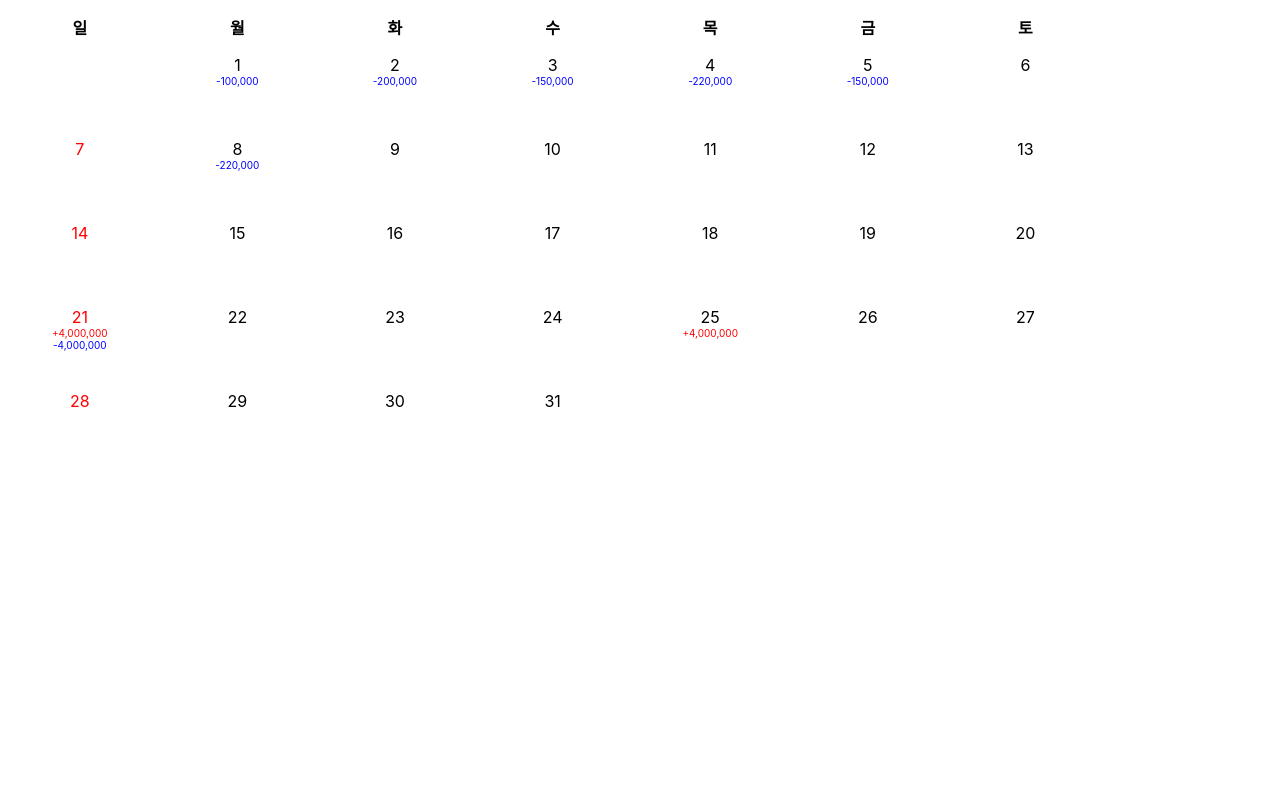
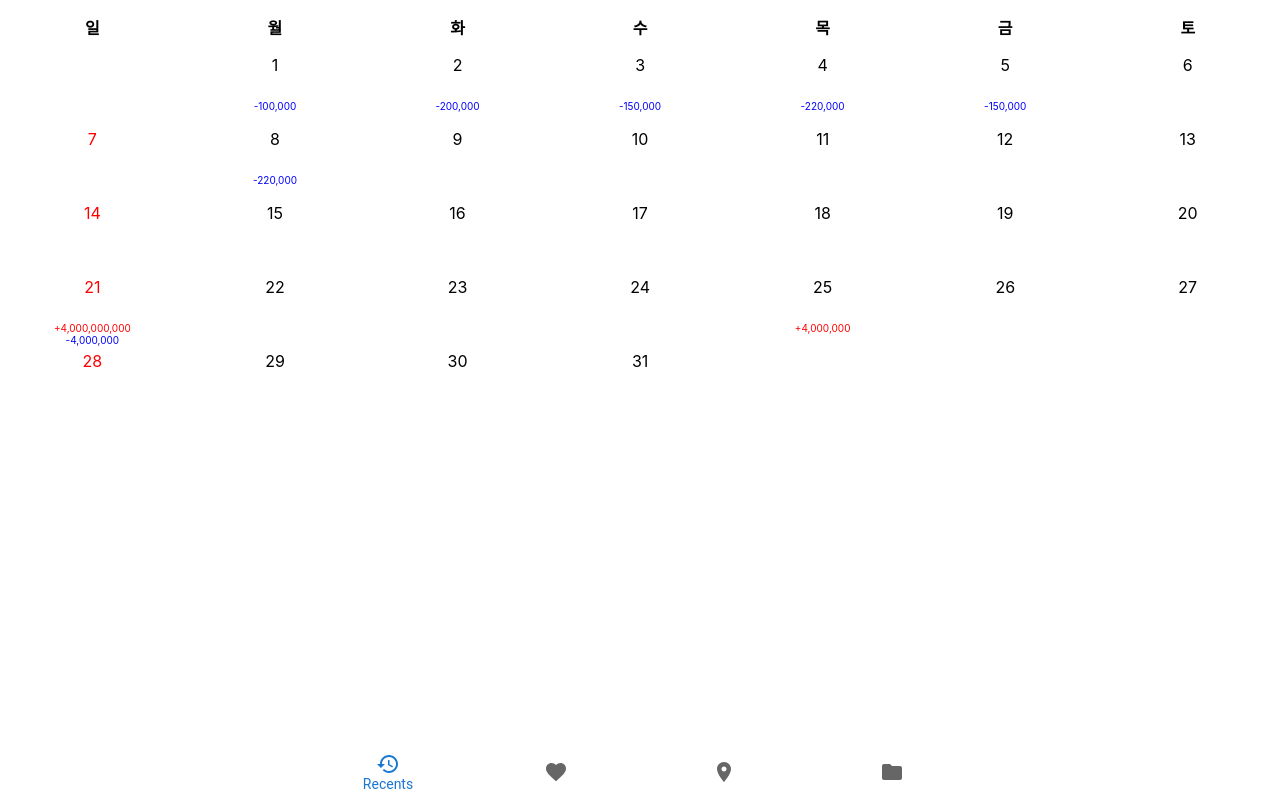
Before and after one commit to bbyuck/account-book-ui, a React (Create React App) app: page /test in a window 1280 px wide. Built offline with nearby package versions, Linux system fonts and the light colour scheme; a web font is replaced by a local one.

Commit message:
bottom navigation 추가

```diff
--- a/src/App.js
+++ b/src/App.js
@@ -2,6 +2,14 @@ import { Route, Routes, useLocation } from "react-router-dom";
 import "./App.css";
 import Login from "pages/Login";
 import Calendar from "components/Calendar";
+import Main from "pages/Main";
+import BottomNavigation from "@mui/material/BottomNavigation";
+import BottomNavigationAction from "@mui/material/BottomNavigationAction";
+import FolderIcon from "@mui/icons-material/Folder";
+import RestoreIcon from "@mui/icons-material/Restore";
+import FavoriteIcon from "@mui/icons-material/Favorite";
+import LocationOnIcon from "@mui/icons-material/LocationOn";
+import { useState } from "react";
 
 const testData = {
   year: 2024,
@@ -83,7 +91,7 @@ const testData = {
           description: "M월급",
         },
       ],
-      dailyIncome: 4000000,
+      dailyIncome: 4000000000,
       dailyExpenditure: 4000000,
     },
     5: {
@@ -133,11 +141,17 @@ const testData = {
 
 function App() {
   const location = useLocation();
+  const [selectedTab, setSelectedTab] = useState("recents");
+
+  const handleChangeBottomNavigation = (event, newValue) => {
+    setSelectedTab(newValue);
+  };
 
   return (
     <div className="App">
       <Routes location={location}>
         <Route key={location.pathname} element={<Login />} path="/login" />
+        <Route key={location.pathname} element={<Main />} path="/main" />
         <Route
           key={location.pathname}
           element={
@@ -150,6 +164,32 @@ function App() {
           path="/test"
         />
       </Routes>
+      <BottomNavigation
+        sx={{ width: "100%", position: "fixed", bottom: 0 }}
+        value={selectedTab}
+        onChange={handleChangeBottomNavigation}
+      >
+        <BottomNavigationAction
+          label="Recents"
+          value="recents"
+          icon={<RestoreIcon />}
+        />
+        <BottomNavigationAction
+          label="Favorites"
+          value="favorites"
+          icon={<FavoriteIcon />}
+        />
+        <BottomNavigationAction
+          label="Nearby"
+          value="nearby"
+          icon={<LocationOnIcon />}
+        />
+        <BottomNavigationAction
+          label="Folder"
+          value="folder"
+          icon={<FolderIcon />}
+        />
+      </BottomNavigation>
     </div>
   );
 }
--- a/src/components/Calendar.js
+++ b/src/components/Calendar.js
@@ -148,12 +148,12 @@ export default function Calendar(props) {
                     >
                       {day.day}
                     </div>
-                    <div className="calendar-income">
+                    <div className="calendar-income calendar-money">
                       {ledgers[day.day] && ledgers[day.day].dailyIncome
                         ? `+${ledgers[day.day].dailyIncome.toLocaleString()}`
                         : null}
                     </div>
-                    <div className="calendar-expenditure">
+                    <div className="calendar-expenditure calendar-money">
                       {ledgers[day.day] && ledgers[day.day].dailyExpenditure
                         ? `-${ledgers[
                             day.day
--- a/src/index.css
+++ b/src/index.css
@@ -15,3 +15,8 @@ code {
 body > #root > div {
   height: calc(var(--vh, 1vh) * 100);
 }
+
+.page-wrapper {
+  height: calc(var(--vh, 1vh) * 100);
+  width: 100vw;
+}
--- a/src/pages/Login.js
+++ b/src/pages/Login.js
@@ -10,7 +10,7 @@ export default function Login() {
   };
 
   return (
-    <div className="login-page-wrapper">
+    <div className="page-wrapper">
       <div className="login-page-wrapper">
         <div className="poetsen-one-regular">
           <h1>Login</h1>
--- /dev/null
+++ b/src/pages/Main.js
@@ -0,0 +1,7 @@
+import * as React from "react";
+
+import "style/Main.css";
+
+export default function Main() {
+  return <div className="page-wrapper"></div>;
+}
--- a/src/style/Calendar.css
+++ b/src/style/Calendar.css
@@ -9,17 +9,28 @@ tr.calendar-day-name-of-the-week {
 }
 
 td.calendar-date-cell {
-  width: 12vw;
-  height: 80px;
+  max-width: 14vw;
+  width: 14vw;
+  height: 70px;
   vertical-align: top;
 }
 
+.calendar-money {
+  overflow: hidden;
+  text-overflow: ellipsis;
+  white-space: nowrap;
+  display: block;
+
+  font-size: 10px;
+  width: 100%;
+  position: relative;
+  top: 25px;
+}
+
 .calendar-income {
-  font-size: 10px;
   color: red;
 }
 
 .calendar-expenditure {
-  font-size: 10px;
   color: blue;
 }
--- /dev/null
+++ b/src/style/Main.css
@@ -0,0 +1,3 @@
+.main-page-wrapper {
+  width: 100vw;
+}
```
